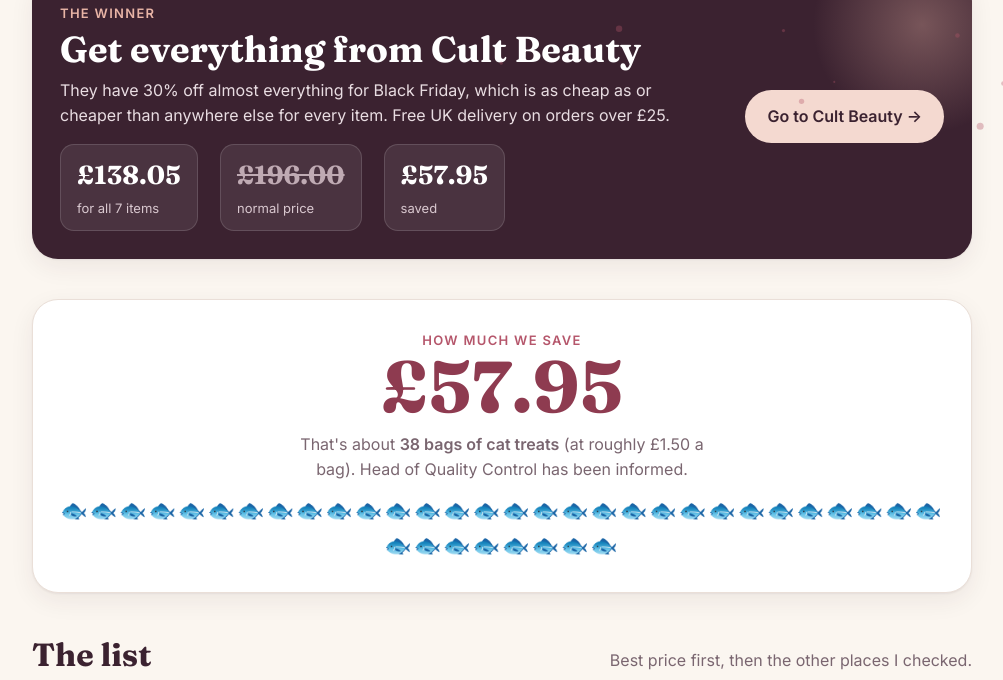
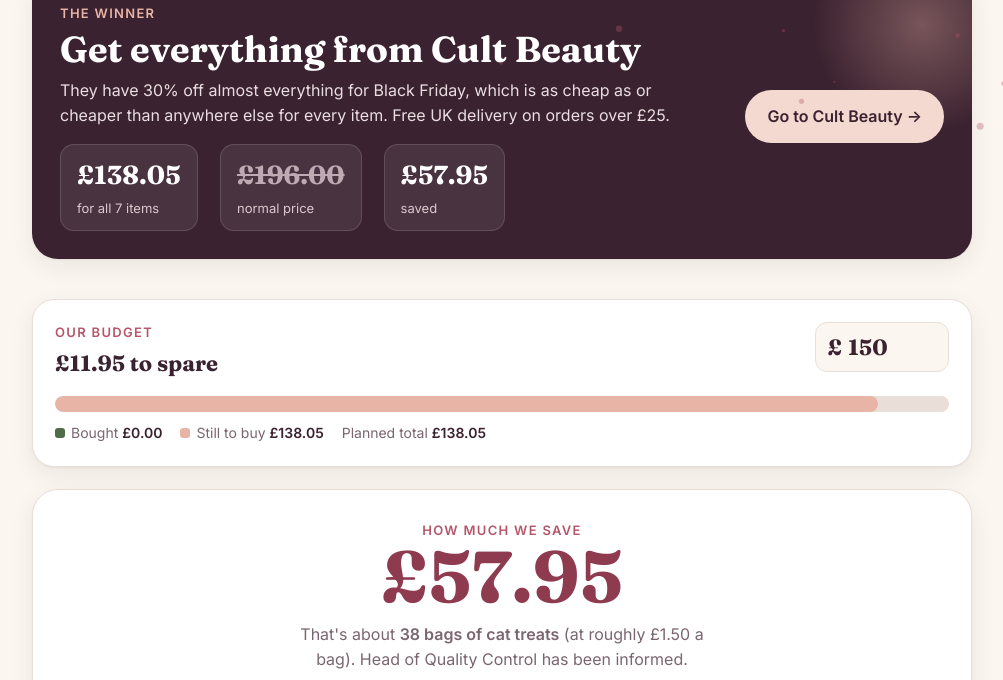
Before and after one commit to Gourthero/PriceCheckHehe, a plain HTML site: page index.html in a window 1280 px wide. Shown: the part 669-1349 px from the top of the page, without its empty margins (138-1141 px from the left). Drawn offline with Linux system fonts and the light colour scheme.

Commit message:
Budget bar; price recheck at 3pm 23 Nov (no changes)

```diff
--- a/index.html
+++ b/index.html
@@ -189,6 +189,24 @@
   .progress .bar { flex: 1; max-width: 260px; height: 8px; border-radius: 99px; background: var(--line); overflow: hidden; }
   .progress .bar span { display: block; height: 100%; width: 0; background: var(--sage-deep); border-radius: 99px; transition: width .3s ease; }
 
+
+  /* Budget bar */
+  .budget { background: var(--paper); border: 1px solid var(--line); border-radius: 22px; padding: 22px; box-shadow: var(--shadow); margin: 0 0 22px; }
+  .budget-top { display: flex; justify-content: space-between; align-items: flex-start; gap: 16px; flex-wrap: wrap; }
+  .budget-msg { margin: 4px 0 0; font-family: Fraunces, serif; font-size: 22px; font-weight: 700; }
+  .budget-msg.over { color: #b3261e; }
+  .budget-input { display: flex; align-items: center; gap: 4px; font-family: Fraunces, serif; font-size: 22px; font-weight: 700; background: var(--cream); border: 1px solid var(--line); border-radius: 12px; padding: 6px 12px; }
+  .budget-input input { width: 90px; font: inherit; border: 0; background: transparent; color: var(--plum); }
+  .bbar { position: relative; height: 16px; border-radius: 99px; background: var(--line); overflow: hidden; margin: 16px 0 10px; }
+  .bbar span { position: absolute; top: 0; bottom: 0; left: 0; border-radius: 99px; transition: width .3s ease; }
+  .bbar .planned { background: var(--blush-deep); z-index: 1; }
+  .bbar .bought { background: var(--sage-deep); z-index: 2; }
+  .bbar.over .planned { background: #e57373; }
+  .blegend { display: flex; flex-wrap: wrap; gap: 6px 18px; font-size: 14px; color: var(--muted); }
+  .blegend i { display: inline-block; width: 10px; height: 10px; border-radius: 3px; margin-right: 6px; vertical-align: 0; }
+  .k-b { background: var(--sage-deep); } .k-p { background: var(--blush-deep); }
+  .blegend b { color: var(--plum); }
+
   /* Christmas snow */
   #snow { position: fixed; inset: 0; pointer-events: none; z-index: 40; }
   body.basic #snow { display: none; }
@@ -256,6 +274,16 @@
     <a class="btn" href="https://www.cultbeauty.co.uk/" target="_blank" rel="noopener">Go to Cult Beauty →</a>
   </section>
 
+  <section class="budget" data-d aria-label="Our budget">
+    <div class="budget-top">
+      <div><div class="label" style="font-size:13px;letter-spacing:.1em;text-transform:uppercase;color:var(--rose);font-weight:600">Our budget</div>
+        <p id="budget-msg" class="budget-msg"></p></div>
+      <label class="budget-input">£<input type="number" id="budget" min="0" step="5" value="150" inputmode="decimal" aria-label="Budget in pounds"></label>
+    </div>
+    <div class="bbar" role="img" id="bbar-label"><span class="bought" id="bbar-bought"></span><span class="planned" id="bbar-planned"></span></div>
+    <div class="blegend"><span><i class="k-b"></i>Bought <b id="b-bought">£0.00</b></span><span><i class="k-p"></i>Still to buy <b id="b-left">£0.00</b></span><span>Planned total <b id="b-total">£0.00</b></span></div>
+  </section>
+
   <section class="savings" data-d aria-label="How much we save">
     <div class="label" style="font-size:13px;letter-spacing:.1em;text-transform:uppercase;color:var(--rose);font-weight:600">How much we save</div>
     <div class="big" id="saved" data-to="57.95">£57.95</div>
@@ -280,7 +308,7 @@
         <div class="price-row"><span class="price">£19.60</span><span class="rrp"><s>£28</s></span><span class="save">−30%</span></div>
         <p class="where">at <a href="https://www.cultbeauty.co.uk/p/ouai-medium-hair-shampoo-300ml/12505452/" target="_blank" rel="noopener">Cult Beauty</a></p>
         <div class="verdict-cat" data-d><span class="paws" aria-label="5 out of 5 paws"><span class="on">🐾</span><span class="on">🐾</span><span class="on">🐾</span><span class="on">🐾</span><span class="on">🐾</span></span> <span class="vc-line">Smells lovely. Sat on the bottle for warmth. Approved.</span></div>
-        <label class="tick" data-d><input type="checkbox" data-tick="medSh"> <span>Got it ✓</span></label>
+        <label class="tick" data-d><input type="checkbox" data-tick="medSh" data-price="19.60"> <span>Got it ✓</span></label>
         <div class="others"><h4>Also checked</h4><ul>
           <li><a href="https://www.spacenk.com/uk/brands/o/ouai" target="_blank" rel="noopener">Space NK</a><span class="p">£19.60</span></li>
           <li><a href="https://theouai.co.uk/products/medium-hair-shampoo" target="_blank" rel="noopener">Ouai UK (own site)</a><span class="p">£21.00</span></li>
@@ -296,7 +324,7 @@
         <div class="price-row"><span class="price">£19.60</span><span class="rrp"><s>£28</s></span><span class="save">−30%</span></div>
         <p class="where">at <a href="https://www.cultbeauty.co.uk/p/ouai-medium-hair-conditioner-300ml/12505453/" target="_blank" rel="noopener">Cult Beauty</a></p>
         <div class="verdict-cat" data-d><span class="paws" aria-label="4 out of 5 paws"><span class="on">🐾</span><span class="on">🐾</span><span class="on">🐾</span><span class="on">🐾</span><span class="off">🐾</span></span> <span class="vc-line">Promising fluffiness. Would like some for own fur.</span></div>
-        <label class="tick" data-d><input type="checkbox" data-tick="medCo"> <span>Got it ✓</span></label>
+        <label class="tick" data-d><input type="checkbox" data-tick="medCo" data-price="19.60"> <span>Got it ✓</span></label>
         <div class="others"><h4>Also checked</h4><ul>
           <li><a href="https://www.spacenk.com/uk/brands/o/ouai" target="_blank" rel="noopener">Space NK</a><span class="p">£19.60</span></li>
           <li><a href="https://theouai.co.uk/products/medium-hair-conditioner" target="_blank" rel="noopener">Ouai UK (own site)</a><span class="p">£21.00</span></li>
@@ -312,7 +340,7 @@
         <div class="price-row"><span class="price">£23.80</span><span class="rrp"><s>£34</s></span><span class="save">−30%</span></div>
         <p class="where">at <a href="https://www.cultbeauty.co.uk/p/ouai-anti-dandruff-shampoo-300ml/14023730/" target="_blank" rel="noopener">Cult Beauty</a></p>
         <div class="verdict-cat" data-d><span class="paws" aria-label="4 out of 5 paws"><span class="on">🐾</span><span class="on">🐾</span><span class="on">🐾</span><span class="on">🐾</span><span class="off">🐾</span></span> <span class="vc-line">Fewer flakes on the sofa means more sofa for me.</span></div>
-        <label class="tick" data-d><input type="checkbox" data-tick="dand"> <span>Got it ✓</span></label>
+        <label class="tick" data-d><input type="checkbox" data-tick="dand" data-price="23.80"> <span>Got it ✓</span></label>
         <div class="others"><h4>Also checked</h4><ul>
           <li><a href="https://www.spacenk.com/uk/haircare/shampoo/shampoo/anti-dandruff-shampoo-MUK200037253.html" target="_blank" rel="noopener">Space NK</a><span class="p">£23.80</span></li>
           <li><a href="https://theouai.co.uk/products/anti-dandruff-shampoo" target="_blank" rel="noopener">Ouai UK (own site)</a><span class="p">£25.50</span></li>
@@ -328,7 +356,7 @@
         <div class="price-row"><span class="price">£21.00</span><span class="rrp"><s>£30</s></span><span class="save">−30%</span></div>
         <p class="where">at <a href="https://www.cultbeauty.co.uk/p/ouai-detox-shampoo-300ml/12560959/" target="_blank" rel="noopener">Cult Beauty</a></p>
         <div class="verdict-cat" data-d><span class="paws" aria-label="3 out of 5 paws"><span class="on">🐾</span><span class="on">🐾</span><span class="on">🐾</span><span class="off">🐾</span><span class="off">🐾</span></span> <span class="vc-line">Suspicious of the word "detox". Allowed anyway.</span></div>
-        <label class="tick" data-d><input type="checkbox" data-tick="detox"> <span>Got it ✓</span></label>
+        <label class="tick" data-d><input type="checkbox" data-tick="detox" data-price="21.00"> <span>Got it ✓</span></label>
         <div class="others"><h4>Also checked</h4><ul>
           <li><a href="https://www.spacenk.com/uk/brands/o/ouai" target="_blank" rel="noopener">Space NK</a><span class="p">£21.00</span></li>
           <li><a href="https://www.lookfantastic.com/p/ouai-detox-shampoo-300ml/12560959/" target="_blank" rel="noopener">LookFantastic</a><span class="p">£21.00</span></li>
@@ -360,7 +388,7 @@
           <div class="picked" aria-live="polite"></div>
         </div>
         <div class="verdict-cat" data-d><span class="paws" aria-label="5 out of 5 paws"><span class="on">🐾</span><span class="on">🐾</span><span class="on">🐾</span><span class="on">🐾</span><span class="on">🐾</span></span> <span class="vc-line">Batted the lid under the fridge. Highest honours.</span></div>
-        <label class="tick" data-d><input type="checkbox" data-tick="sf"> <span>Got it ✓</span></label>
+        <label class="tick" data-d><input type="checkbox" data-tick="sf" data-price="16.10"> <span>Got it ✓</span></label>
         <div class="others"><h4>Also checked</h4><ul>
           <li><a href="https://www.spacenk.com/uk/skincare/lipcare/lip-balm/lip-butter-balm-MUK200031226.html" target="_blank" rel="noopener">Space NK – Balm</a><span class="p">£16.10</span></li>
           <li><a href="https://www.spacenk.com/uk/makeup/lips/lip-gloss/dream-lip-oil-MUK200041108.html" target="_blank" rel="noopener">Space NK – Lip Oil</a><span class="p">£18.20</span></li>
@@ -384,7 +412,7 @@
           <div class="picked" aria-live="polite"></div>
         </div>
         <div class="verdict-cat" data-d><span class="paws" aria-label="4 out of 5 paws"><span class="on">🐾</span><span class="on">🐾</span><span class="on">🐾</span><span class="on">🐾</span><span class="off">🐾</span></span> <span class="vc-line">Too shiny to be trusted, but the price is right.</span></div>
-        <label class="tick" data-d><input type="checkbox" data-tick="ole"> <span>Got it ✓</span></label>
+        <label class="tick" data-d><input type="checkbox" data-tick="ole" data-price="12.75"> <span>Got it ✓</span></label>
         <div class="others"><h4>Also checked</h4><ul>
           <li><a href="https://www.spacenk.com/uk/skincare/lipcare/lip-balm/pout-preserve-peptide-lip-treatment-MUK200053977.html" target="_blank" rel="noopener">Space NK</a><span class="p">£13.50</span></li>
           <li><a href="https://www.sephora.co.uk/p/olehenriksen-pout-preserve-hydrating-peptide-lip-treatment" target="_blank" rel="noopener">Sephora UK</a><span class="p">£14.40</span></li>
@@ -400,7 +428,7 @@
         <div class="price-row"><span class="price">£25.20</span><span class="rrp"><s>£36</s></span><span class="save">−30%</span></div>
         <p class="where">at <a href="https://www.cultbeauty.co.uk/p/living-proof-the-clean-soft-set/17904408/" target="_blank" rel="noopener">Cult Beauty</a></p>
         <div class="verdict-cat" data-d><span class="paws" aria-label="2 out of 5 paws"><span class="on">🐾</span><span class="on">🐾</span><span class="off">🐾</span><span class="off">🐾</span><span class="off">🐾</span></span> <span class="vc-line">Hiss. The spray can is the enemy. Bought anyway.</span></div>
-        <label class="tick" data-d><input type="checkbox" data-tick="lp"> <span>Got it ✓</span></label>
+        <label class="tick" data-d><input type="checkbox" data-tick="lp" data-price="25.20"> <span>Got it ✓</span></label>
         <div class="others"><h4>Also checked</h4><ul>
           <li><a href="https://www.spacenk.com/uk/search?q=living%20proof%20clean%20soft" target="_blank" rel="noopener">Space NK</a><span class="p">£25.20</span></li>
           <li><a href="https://www.sephora.co.uk/brands/living-proof" target="_blank" rel="noopener">Sephora UK</a><span class="p">£28.80</span></li>
@@ -508,7 +536,7 @@
     </div>
     <div class="table-card">
       <div class="scroll"><table>
-        <thead><tr><th>Item (Cult Beauty)</th><th class="num">Normal price</th><th class="num">23 Nov, morning</th><th class="num">23 Nov, afternoon</th></tr></thead>
+        <thead><tr><th>Item (Cult Beauty)</th><th class="num">Normal price</th><th class="num">23 Nov, morning</th><th class="num">23 Nov, 3pm</th></tr></thead>
         <tbody>
           <tr><td>Ouai Medium Shampoo 300ml</td><td class="num">£28.00</td><td class="num">£19.60</td><td class="num">£19.60 <span class="same">=</span></td></tr>
           <tr><td>Ouai Medium Conditioner 300ml</td><td class="num">£28.00</td><td class="num">£19.60</td><td class="num">£19.60 <span class="same">=</span></td></tr>
@@ -521,7 +549,7 @@
           <tr class="best"><td>Whole list (with Lip Butter Balm)</td><td class="num">£196.00</td><td class="num">£138.05</td><td class="num">£138.05</td></tr>
         </tbody>
       </table></div>
-      <p class="sub" style="padding-top:12px">No changes so far today. Next recheck: on the day we order.</p>
+      <p class="sub" style="padding-top:12px">Rechecked at 3pm on 23 Nov: no changes, everything in stock. Next recheck: on the day we order.</p>
     </div>
   </section>
 
@@ -625,6 +653,37 @@
   });
   updateProgress();
 
+
+  // Budget bar: planned total uses her picks; bought = ticked items
+  var budgetIn = document.getElementById('budget');
+  var savedBudget = store.get('pc-budget'); if (savedBudget) budgetIn.value = savedBudget;
+  function itemPrice(t) {
+    var key = t.dataset.tick, sel;
+    if (key === 'sf') { sel = document.getElementById('pick-sf'); return /^Lip Oil/.test(sel.value) ? 18.20 : 16.10; }
+    if (key === 'ole') { sel = document.getElementById('pick-ole'); var m = sel.value.match(/£([\d.]+)/); return m ? parseFloat(m[1]) : 12.75; }
+    return parseFloat(t.dataset.price);
+  }
+  function gbp(n) { return '£' + n.toFixed(2); }
+  function updateBudget() {
+    var budget = Math.max(0, parseFloat(budgetIn.value) || 0), total = 0, bought = 0;
+    ticks.forEach(function (t) { var p = itemPrice(t); total += p; if (t.checked) bought += p; });
+    var scale = Math.max(budget, total) || 1, over = total > budget;
+    document.getElementById('bbar-planned').style.width = (100 * total / scale) + '%';
+    document.getElementById('bbar-bought').style.width = (100 * bought / scale) + '%';
+    document.querySelector('.bbar').classList.toggle('over', over);
+    var msg = document.getElementById('budget-msg');
+    msg.textContent = over ? gbp(total - budget) + ' over budget' : gbp(budget - total) + ' to spare';
+    msg.classList.toggle('over', over);
+    document.getElementById('b-bought').textContent = gbp(bought);
+    document.getElementById('b-left').textContent = gbp(total - bought);
+    document.getElementById('b-total').textContent = gbp(total);
+    document.getElementById('bbar-label').setAttribute('aria-label', 'Planned ' + gbp(total) + ' of ' + gbp(budget) + ' budget, ' + gbp(bought) + ' bought');
+  }
+  budgetIn.addEventListener('input', function () { store.set('pc-budget', budgetIn.value); updateBudget(); });
+  ticks.forEach(function (t) { t.addEventListener('change', updateBudget); });
+  document.querySelectorAll('select[data-pick]').forEach(function (s) { s.addEventListener('change', updateBudget); });
+  updateBudget();
+
   // Christmas countdown + gentle snow, until Boxing Day
   var now = new Date(), xmas = new Date(now.getFullYear(), 11, 25);
   var days = Math.ceil((xmas - new Date(now.getFullYear(), now.getMonth(), now.getDate())) / 864e5);
```
